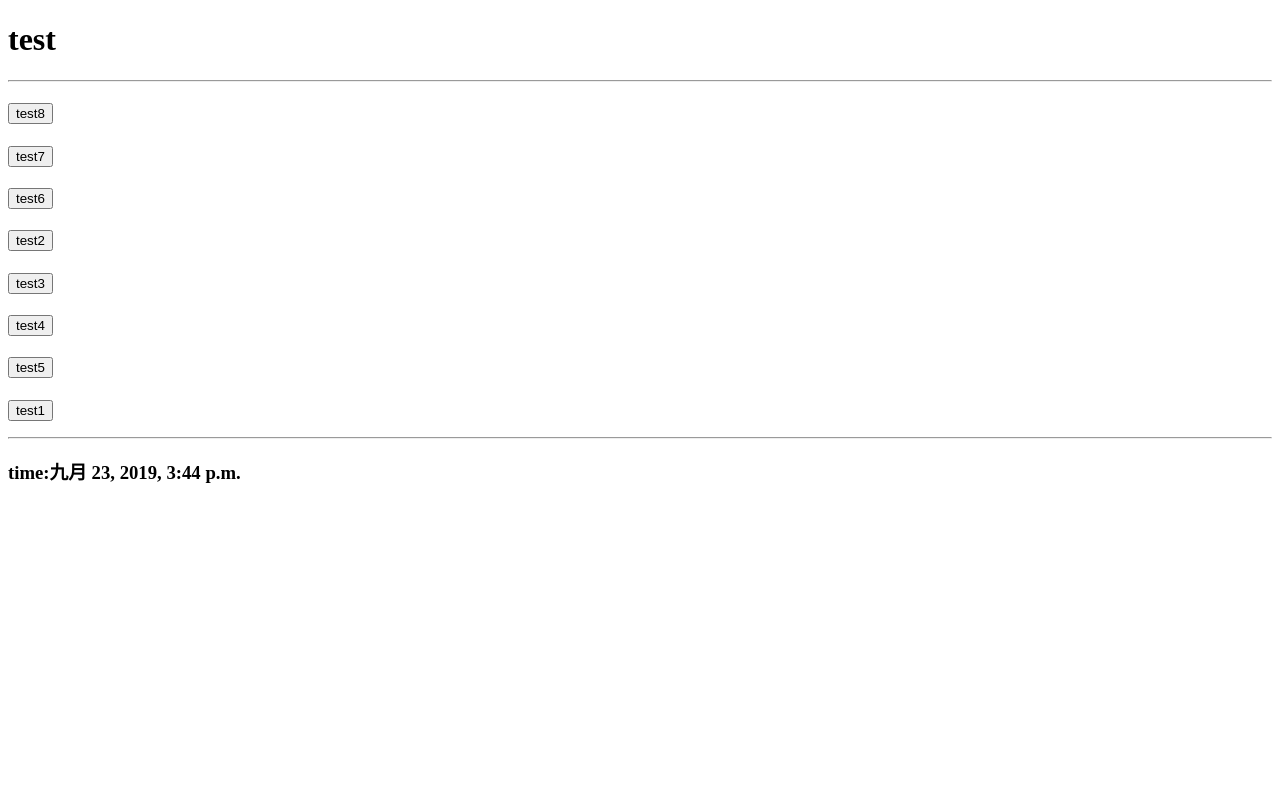
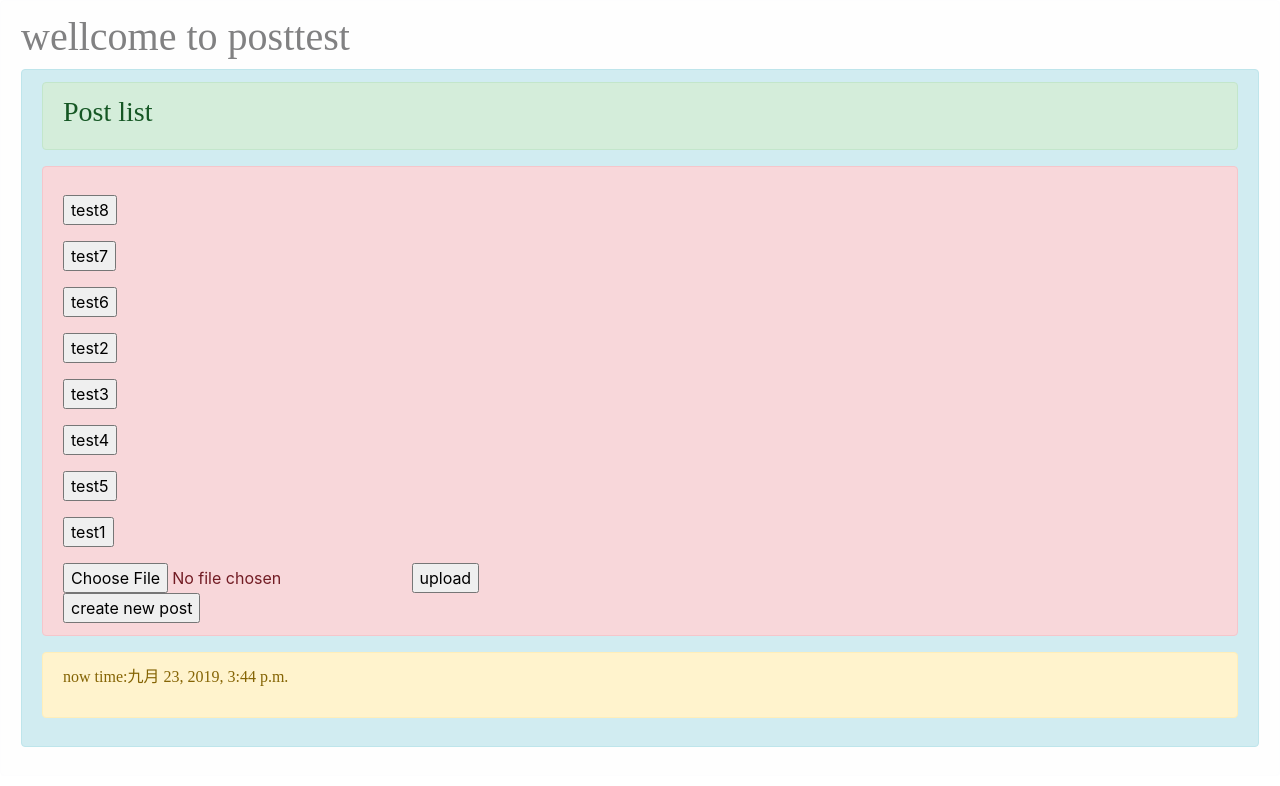
Before and after one commit to andy212130/django_influxdb, a Django app: page / in a window 1280 px wide. Shown: the top 786 px of the page. Run offline with Django 3.2, Linux system fonts and the light colour scheme; data comes from the database, SQL or seed files in the repository; both versions use the stored data as it was after the commit; some libraries are stand-ins or nearby versions.

Commit message:
add_post

```diff
--- a/project/app/views.py
+++ b/project/app/views.py
@@ -1,7 +1,14 @@
 #view.py
-from django.shortcuts import render
+from django.shortcuts import render,redirect
 from django.http import HttpResponse
-from .models import Post
+#from django.contrib import messages
+#from django.conf import settings
+import random,os
+#from app import forms
+#from PLL import Image,ImageDraw,ImageFont
+#from django.contrib.auth.decorators import login_required
+from app import models
+from .models import Post,upload_file
 from datetime import datetime
 
 # Create your views here.
@@ -23,8 +30,31 @@ def showpost(request, slug):
         if post != None:
             return render(request,'post.html',locals())
     except Exception as e:
+        print(e)
         return redirect('/')
 
 def posttest(request):
     post = Post.objects.all()
     return render(request,'test.html',locals())
+
+def upload(request):
+	try:
+		files = request.POST['file']
+		print(files)
+	except:
+		files = request.POST['title']
+	return render(request,'upload.html',locals())
+
+def new(request):
+	try:
+		title = request.POST['title']
+		body = request.POST['body']
+	except:
+		title = None
+		message = "please enter block"
+
+	post = models.Post.objects.create(title=title,slug=title,body=body)
+	return render(request,'index.html',locals())
+
+def create(request):
+	return render(request,'new_post.html',locals())
--- a/project/project/settings.py
+++ b/project/project/settings.py
@@ -83,6 +83,10 @@ DATABASES = {
     'default': {
         'ENGINE': 'django.db.backends.sqlite3',
         'NAME': os.path.join(BASE_DIR, 'db.sqlite3'),
+	'USER': 'root',
+	'PASSWORD': 'admin',
+	'HOST': 'loaclhost',
+#	'OPTIONS': {"SET sql_mode='STRICT_TRANS_TABLES'",},
     }
 }
 
--- a/project/project/urls.py
+++ b/project/project/urls.py
@@ -15,11 +15,14 @@ Including another URLconf
 """
 from django.urls import include,path
 from django.contrib import admin
-from app.views import homepage,showpost,posttest
+from app.views import homepage,showpost,posttest,upload,new,create
 
 urlpatterns = [
     path('admin/', admin.site.urls),
-    path('post/<slug:slug>/',showpost),
+    path('post/<slug:slug>',showpost),
     path('post/',posttest),
     path('',homepage),
+    path('upload/',upload),
+    path('create/',create),
+#    path('new',new),
 ]
--- a/project/templates/base.html
+++ b/project/templates/base.html
@@ -4,15 +4,57 @@
 <head>
 	<meta charset='utf-8'>
 	<title>
-		{ % block title % } { % endblock %}
+		{% block title %} {% endblock %}
 	</title>
+<!-- Optional theme-- >
+<!--<link rel="stylesheet" href="https://maxcdn.bootstrapcdn.com/bootstrap/3.3.6/css/bootstrap.min.css" crossorigin="anonymous">-->
+
+<!-- Latest compiled and minified CSS -->
+ <link rel="stylesheet" href="https://stackpath.bootstrapcdn.com/bootstrap/4.2.1/css/bootstrap.min.css" integrity="sha384-GJzZqFGwb1QTTN6wy59ffF1BuGJpLSa9DkKMp0DgiMDm4iYMj70gZWKYbI706tWS" crossorigin="anonymous">
+<!--Latest compiled and minified JavaScript -->
+<script src="https://stackpath.bootstrapcdn.com/bootstrap/4.2.1/js/bootstrap.min.js" integrity="sha384-B0UglyR+jN6CkvvICOB2joaf5I4l3gm9GU6Hc1og6Ls7i6U/mkkaduKaBhlAXv9k" crossorigin="anonymous"></script>
+
 </head>
 <body>
-	{ % include 'header.html'% }
-	{ % block headmessage % } { % endblock % }
-	<hr>
-	{ % block content % } { % endblock % }
-	</hr>
-	{ % include 'footer.html' % }
+	<div class='alert alert-light'>
+		{% include 'header.html' %}
+		<div class='alert alert-info'>
+			<div class='alert alert-success'>
+				{% block headmessage %} {% endblock %}
+			</div>
+			<div class='alert alert-danger'>
+				{% block content %} {% endblock %}
+			</div>
+			<div class='alert alert-warning'>
+				{% include 'footer.html' %}
+			</div>
+		</div>
+	</div>
 </body>
 </html>
+
+<!-- ~~~~~~~~~~~~~~~~~~~~~~~~~~~~~~~~~~~~~~~~~~~~~~~~~~~~~~~~~~~~~~~~~~~~~~~~~~~
+<div class="alert alert-primary" role="alert">            #deep blue
+  A simple primary alert—check it out!
+</div>
+<div class="alert alert-secondary" role="alert">          #gray
+  A simple secondary alert—check it out!
+</div>
+<div class="alert alert-success" role="alert">            #green
+  A simple success alert—check it out!
+</div>
+<div class="alert alert-danger" role="alert">             #red
+  A simple danger alert—check it out!
+</div>
+<div class="alert alert-warning" role="alert">            #yellow
+  A simple warning alert—check it out!
+</div>
+<div class="alert alert-info" role="alert">               #blue
+  A simple info alert—check it out!
+</div>
+<div class="alert alert-light" role="alert">              #white
+  A simple light alert—check it out!
+</div>
+<div class="alert alert-dark" role="alert">               #black
+  A simple dark alert—check it out!
+</div>-->
--- /dev/null
+++ b/project/templates/footer.html
@@ -0,0 +1,8 @@
+<!-- footer.html -->
+{% block footer %}
+	{% if now %}
+	<p style='font-family:serif;'>now time:{{now}}</p>
+	{% else %}
+	<p style='font-family:serif;'>test</p>
+	{% endif %}
+{% endblock %}
--- /dev/null
+++ b/project/templates/header.html
@@ -0,0 +1,2 @@
+<!--header.html-->
+<h1 style="font-family:serif;"> wellcome to posttest</h1>
--- a/project/templates/index.html
+++ b/project/templates/index.html
@@ -1,28 +1,27 @@
+<!--index.html-->
 <!DOCTYPE  html>
-<html>
-<head>
-	<meta charset='utf-8'>
-	<title>
-		test1
-	</title>
-</head>
-<body>
-	<h1>test</h1>
-	<hr>
+{% extends 'base.html' %}
+{% block title %} wellcome {% endblock %}
+{% block headmessage %}
+	<h3 style='font-family:serif;'>Post list</h3>
+{% endblock %}
+{% block content %}
 	{% for post in posts %}
-		<p style='font-family:serif;font-size:16pt;font-weight:bold;'>
-			<form action="/post/{{post.slug}}/" method="post">
-				{% csrf_token %}
-				<input type="submit" value="{{post.title}}">
+		<p style='font-family:serif;font-size:14pt;font-weight:bold;'>
+			<!--<a href=post/{{post.slug}}> {{post.title}}</a>-->
+			<form action='post/{{post.slug}}' method="post">
+			{% csrf_token %}
+			<input type="submit" value="{{post.title}}">
 			</form>
+		</p>
+	{% endfor %}
+	<form action='upload/' method="post">
+	{% csrf_token %}
+        <input type="file" name="file">
+        <input type="submit" value="upload">
+        </form>
+	<form action='create/' >
+	<input type="submit" value="create new post">
+	</form>
 
-				<!-- <a href='/post/{{post.slug}}'>{{post.title}}</a>-->
-		</p>
-	<!--	<p style='font-family:serif;font-size:16pt;letter-spacing:11pt;'>
-			{{post.body}}
-	</p> -->
-	{% endfor %}
-	<hr>
-	<h3>time:{{now}}</h3>
-</body>
-</html>
+{% endblock %}
```
Also changed, not shown: project/app/admin.py (+6 -2 lines), project/templates/new_post.html (added, +17 -0 lines), project/templates/post.html (+11 -15 lines), project/templates/upload.html (added, +14 -0 lines), project/db.sqlite3, 1 other file.
